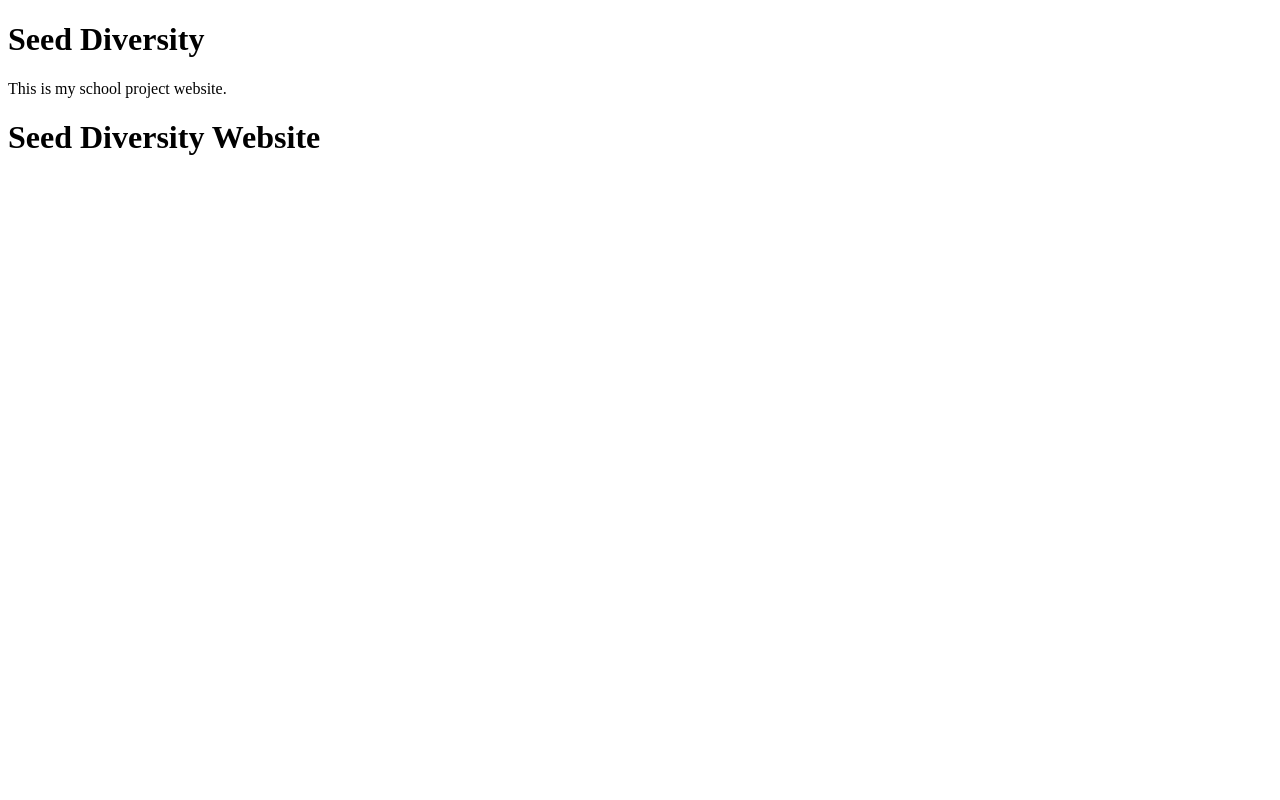
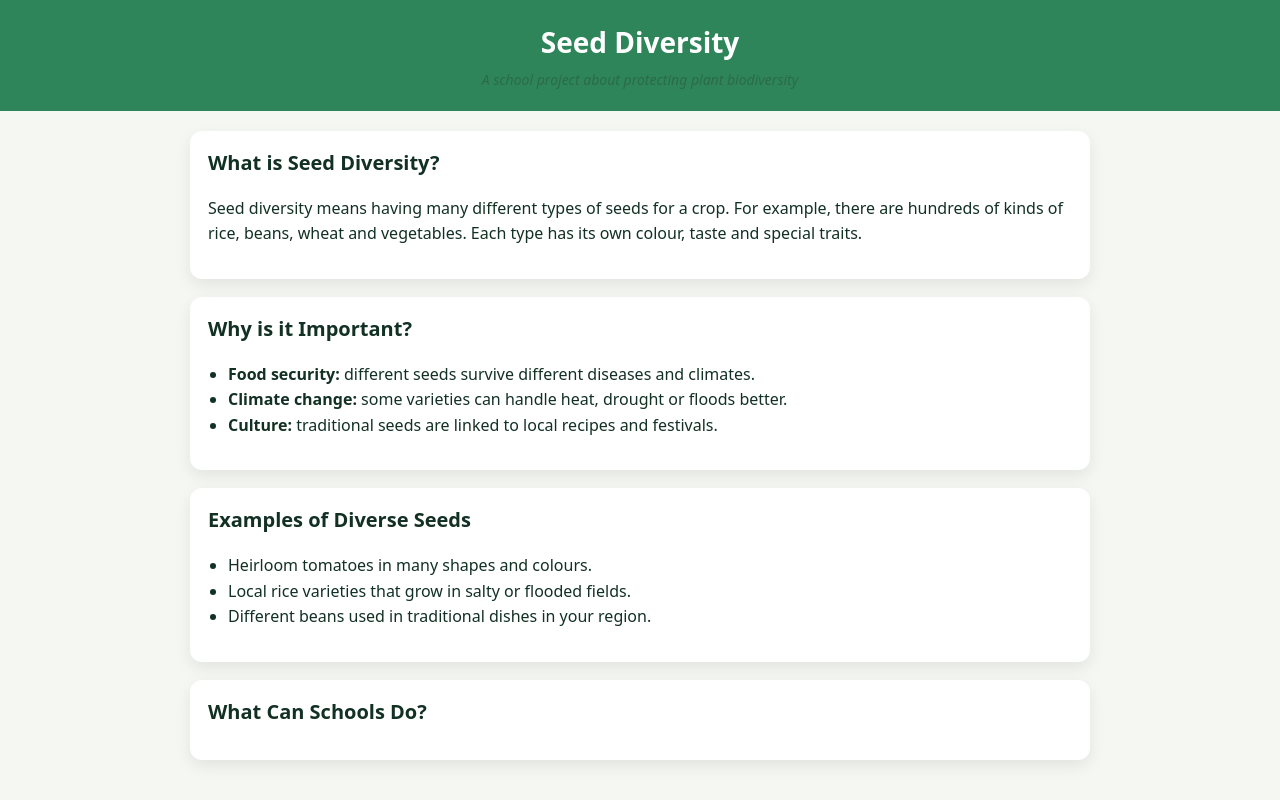
Before and after one commit to prateekgummakonda-hub/Seed-Website, a plain HTML site: page index.html in a window 1280 px wide. Drawn offline with Linux system fonts and the light colour scheme.

Commit message:
Update index.html

```diff
--- a/index.html
+++ b/index.html
@@ -1,11 +1,104 @@
 <!DOCTYPE html>
-<html>
-  <head>
-    <title>Seed Diversity Project</title>
-  </head>
-  <body>
+<html lang="en">
+<head>
+  <meta charset="UTF-8" />
+  <title>Seed Diversity Project</title>
+  <style>
+    body {
+      margin: 0;
+      font-family: system-ui, -apple-system, BlinkMacSystemFont, "Segoe UI", sans-serif;
+      background: #f4f7f2;
+      color: #123024;
+      line-height: 1.6;
+    }
+
+    header {
+      background: #2f855a;
+      color: white;
+      padding: 20px 16px;
+      text-align: center;
+    }
+
+    header h1 {
+      margin: 0;
+      font-size: 28px;
+    }
+
+    header p {
+      margin: 4px 0 0;
+      font-size: 14px;
+    }
+
+    main {
+      max-width: 900px;
+      margin: 20px auto 40px;
+      padding: 0 16px;
+    }
+
+    .card {
+      background: white;
+      border-radius: 12px;
+      padding: 16px 18px;
+      margin-bottom: 18px;
+      box-shadow: 0 6px 16px rgba(0, 0, 0, 0.08);
+    }
+
+    .card h2 {
+      margin-top: 0;
+      font-size: 20px;
+    }
+
+    ul {
+      padding-left: 20px;
+    }
+
+    .tagline {
+      font-style: italic;
+      color: #2b6b46;
+    }
+
+    footer {
+      text-align: center;
+      padding: 14px;
+      font-size: 12px;
+      color: #4a5b50;
+    }
+  </style>
+</head>
+<body>
+  <header>
     <h1>Seed Diversity</h1>
-    <p>This is my school project website.</p>
-  </body>
-</html>
-<h1>Seed Diversity Website</h1>
+    <p class="tagline">A school project about protecting plant biodiversity</p>
+  </header>
+
+  <main>
+    <section class="card">
+      <h2>What is Seed Diversity?</h2>
+      <p>
+        Seed diversity means having many different types of seeds for a crop.
+        For example, there are hundreds of kinds of rice, beans, wheat and
+        vegetables. Each type has its own colour, taste and special traits.
+      </p>
+    </section>
+
+    <section class="card">
+      <h2>Why is it Important?</h2>
+      <ul>
+        <li><strong>Food security:</strong> different seeds survive different diseases and climates.</li>
+        <li><strong>Climate change:</strong> some varieties can handle heat, drought or floods better.</li>
+        <li><strong>Culture:</strong> traditional seeds are linked to local recipes and festivals.</li>
+      </ul>
+    </section>
+
+    <section class="card">
+      <h2>Examples of Diverse Seeds</h2>
+      <ul>
+        <li>Heirloom tomatoes in many shapes and colours.</li>
+        <li>Local rice varieties that grow in salty or flooded fields.</li>
+        <li>Different beans used in traditional dishes in your region.</li>
+      </ul>
+    </section>
+
+    <section class="card">
+      <h2>What Can Schools Do?</h2>
+      <ul>
```
